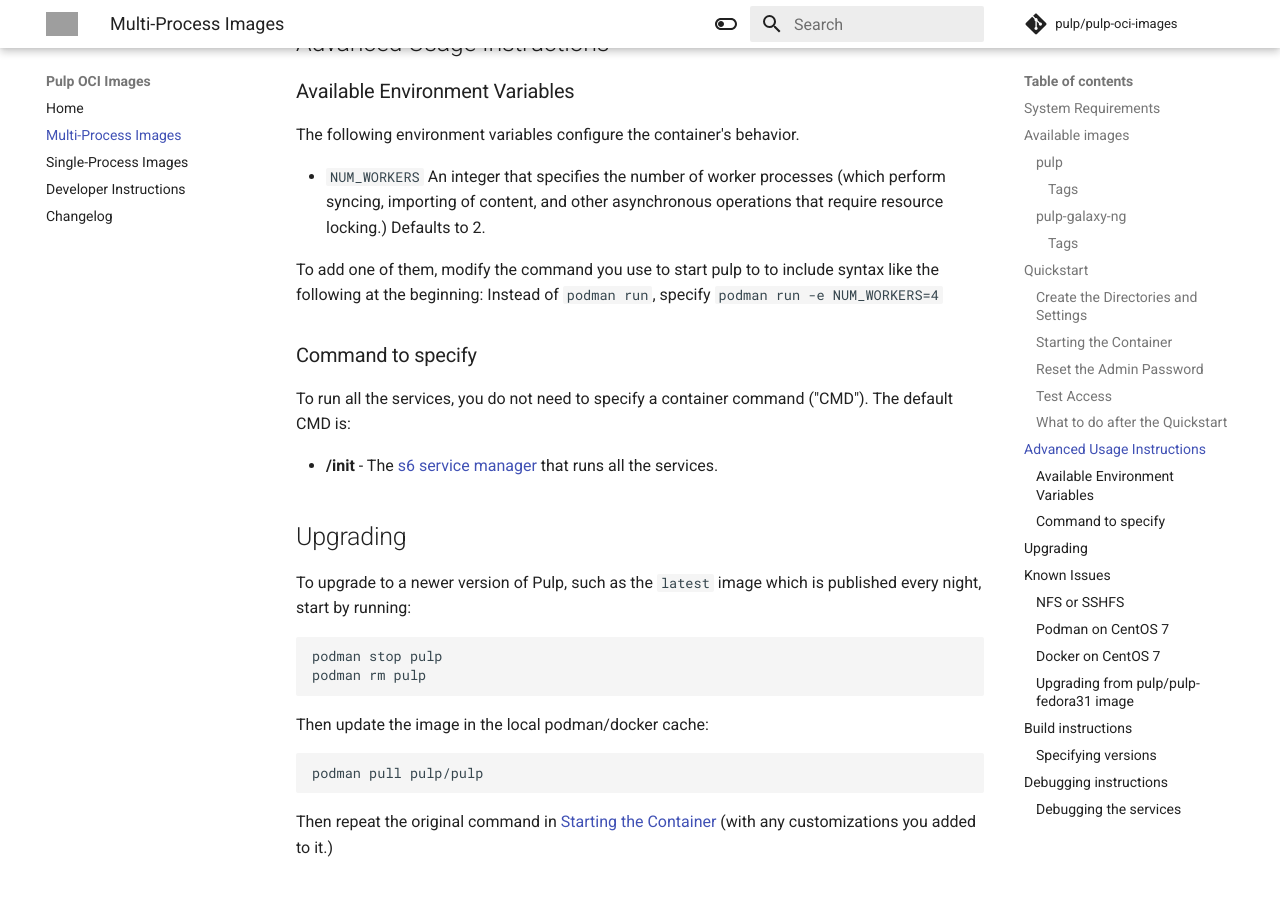
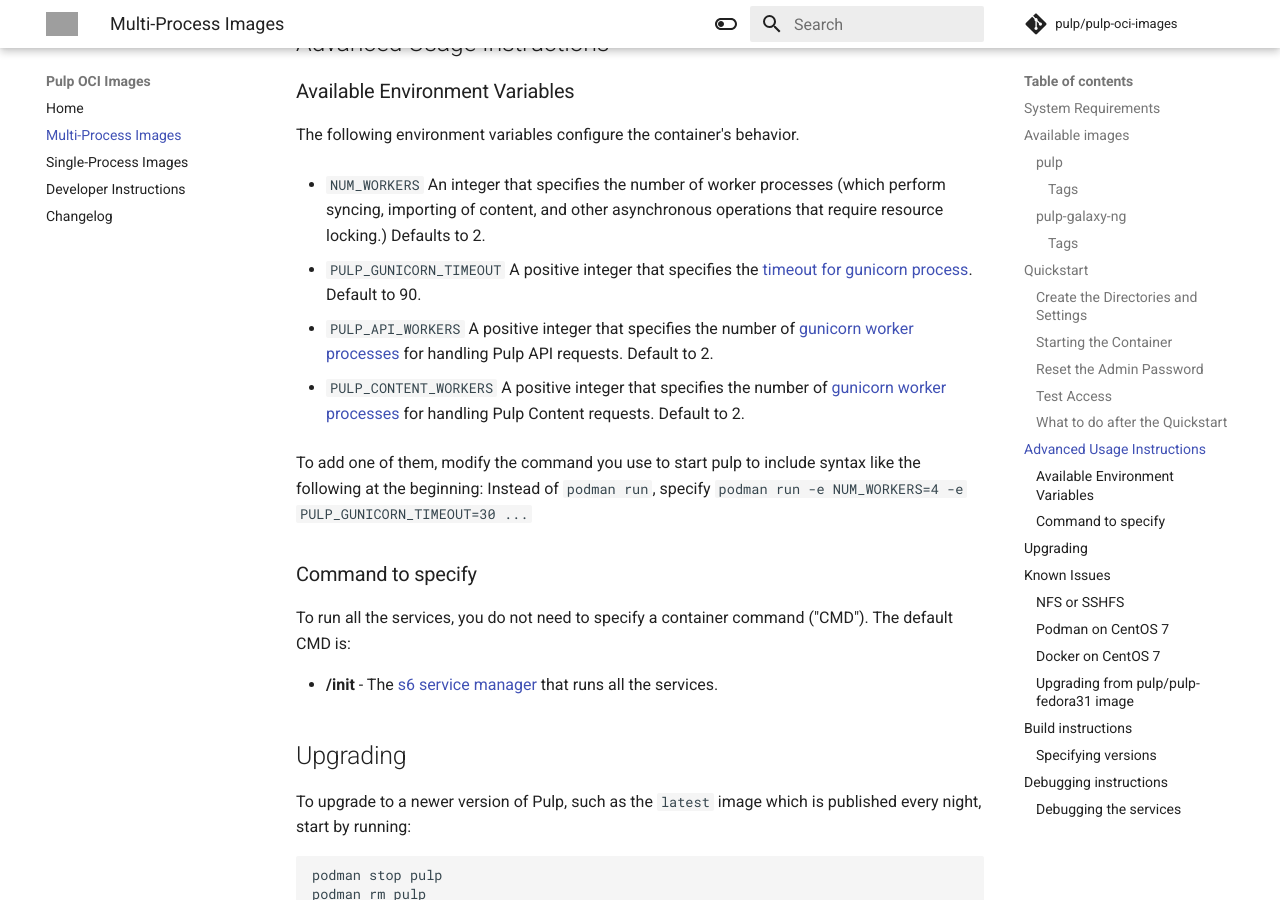
Before and after one commit to pulp/pulp-oci-images, an MkDocs documentation site: the page built from docs/multi-process-images.md, in a window 1280 px wide and 900 px high, scrolled down 3558 px. Built offline with MkDocs 1.6.1 and Material for MkDocs 9.7.7, drawn with Linux system fonts in a browser that asks for light colours; comment, search, counter and statistics services are not loaded; the version menu is left out; grey boxes are pictures that could not be loaded.

Commit message:
Add gunicorn env vars (timeout and # of workers)
closes #364

```diff
--- a/docs/multi-process-images.md
+++ b/docs/multi-process-images.md
@@ -152,7 +152,15 @@
 
 * `NUM_WORKERS` An integer that specifies the number of worker processes (which perform syncing, importing of content, and other asynchronous operations that require resource locking.) Defaults to 2.
 
-To add one of them, modify the command you use to start pulp to to include syntax like the following at the beginning: Instead of `podman run`, specify `podman run -e NUM_WORKERS=4`
+* `PULP_GUNICORN_TIMEOUT` A positive integer that specifies the [timeout for gunicorn process](https://docs.gunicorn.org/en/stable/settings.html#timeout). Default to 90.
+
+* `PULP_API_WORKERS` A positive integer that specifies the number of [gunicorn worker processes](https://docs.gunicorn.org/en/stable/settings.html#workers) for handling Pulp API requests. Default to 2.
+
+* `PULP_CONTENT_WORKERS` A positive integer that specifies the number of [gunicorn worker processes](https://docs.gunicorn.org/en/stable/settings.html#workers) for handling Pulp Content requests. Default to 2.
+
+
+To add one of them, modify the command you use to start pulp to include syntax like the following at the beginning: Instead of `podman run`, specify `podman run -e NUM_WORKERS=4 -e PULP_GUNICORN_TIMEOUT=30 ...`
+
 
 ### Command to specify
 
```
Also changed, not shown: 6 other files.
